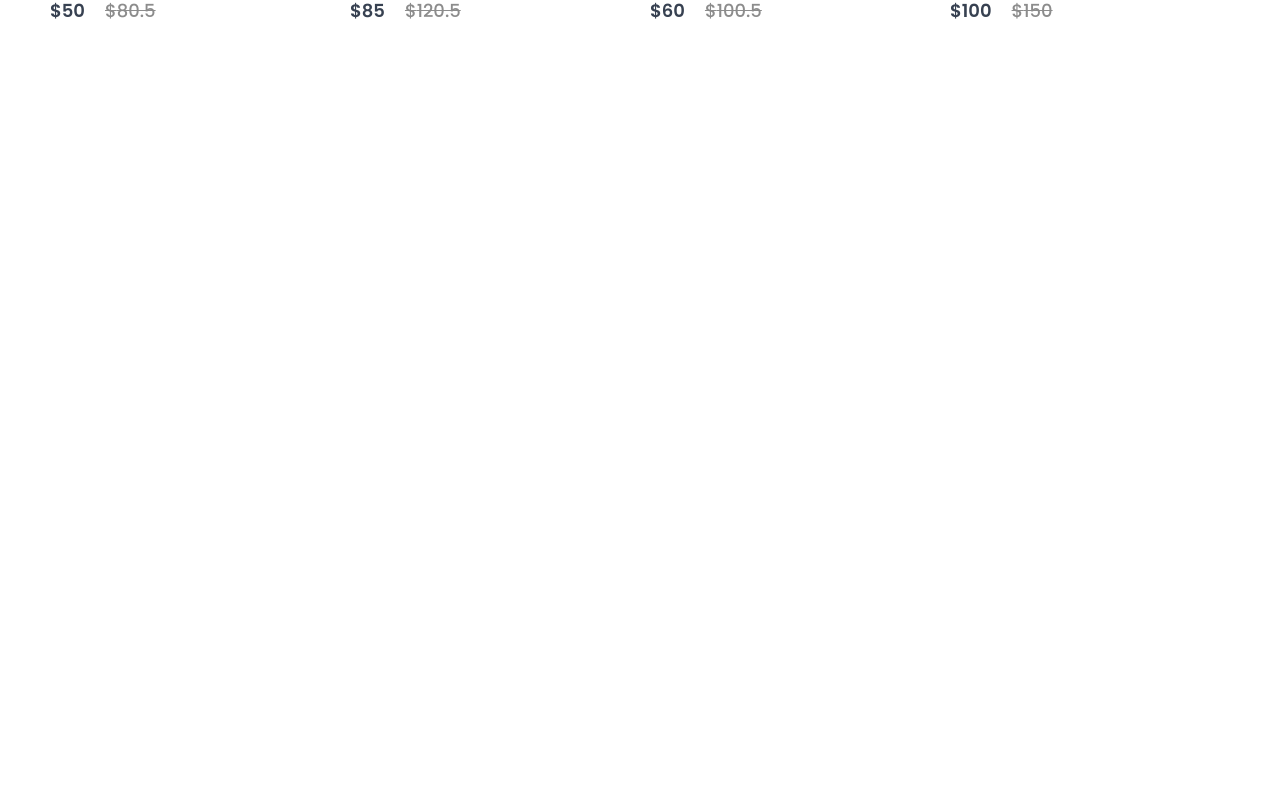
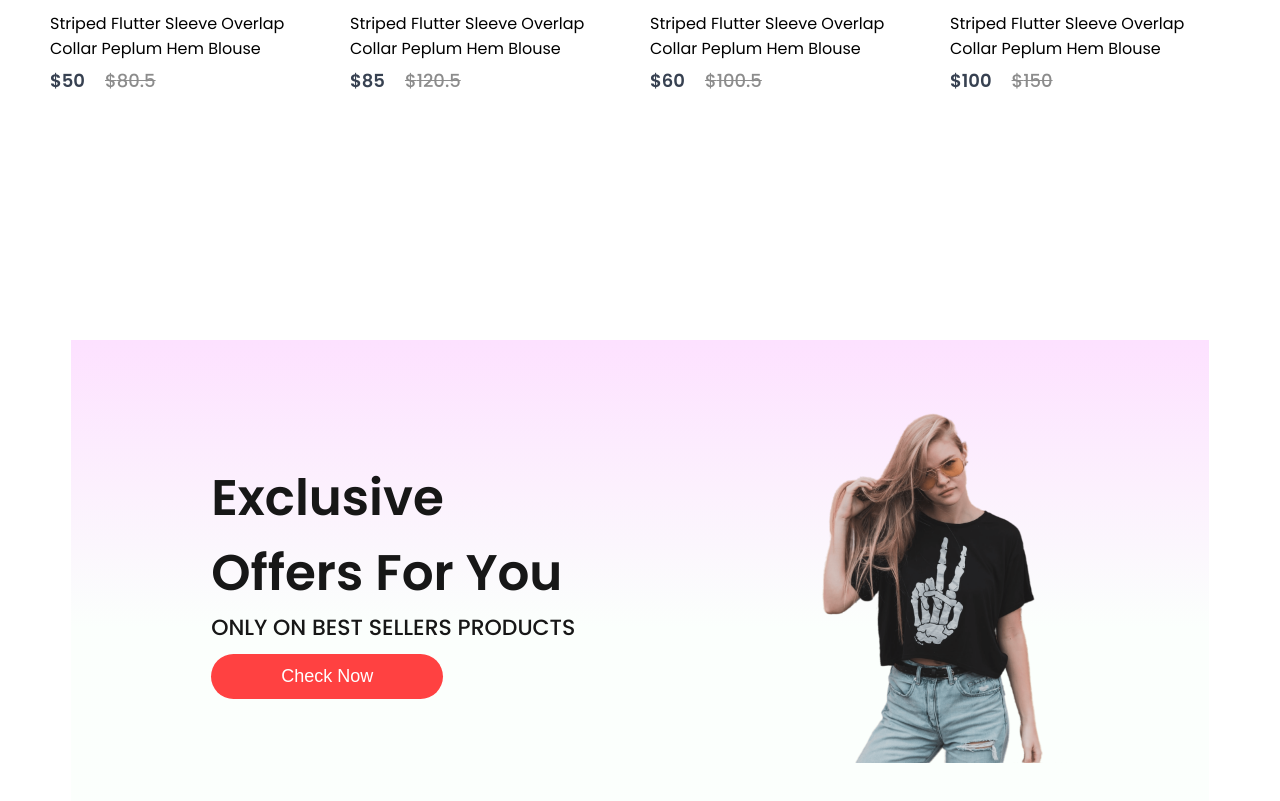
Before and after one commit to shahroz-ali750/React-Project, a React (Create React App) app: page / in a window 1280 px wide. Shown: the part 1147-1948 px from the top of the page. Before the commit the page ends 1347 px from the top, so only its background shows below. Built offline with nearby package versions, Linux system fonts and the light colour scheme.

Commit message:
offers component completed

```diff
--- a/src/Pages/Shop.jsx
+++ b/src/Pages/Shop.jsx
@@ -1,12 +1,14 @@
 import React from 'react'
 import { Banner } from '../components/Banner/Banner'
 import { Popular } from '../components/Popular/Popular'
+import Offers from '../components/Offers/Offers'
 
 export const Shop = () => {
   return (
     <div>
       <Banner/>
       <Popular/>
+      <Offers />
     </div>
   )
 }
--- /dev/null
+++ b/src/components/Offers/Offers.jsx
@@ -0,0 +1,18 @@
+import React from 'react'
+import './offers.css'
+import exclusive_image from '../Assets/exclusive_image.png'
+export default function Offers() {
+  return (
+    <div className='offers'>
+        <div className="offers-left">
+            <h1>Exclusive</h1>
+            <h1>Offers For You</h1>
+            <p>ONLY ON BEST SELLERS PRODUCTS</p>
+            <button>Check Now</button>
+        </div>
+        <div className="offers-right">
+            <img src={exclusive_image} alt="" />
+        </div>
+    </div>
+  )
+}
--- /dev/null
+++ b/src/components/Offers/offers.css
@@ -0,0 +1,47 @@
+.offers {
+    width: 67%;
+    height: 60vh;
+    display: flex;
+    margin: auto;
+    padding: 0px 140px;
+    background: linear-gradient(180deg, #fde1ff 0%, #e1ffea22 60%);
+    margin-top: 70px;
+    margin-bottom: 120px;
+}
+.offers-left {
+  flex: 1;
+  display: flex;
+  flex-direction: column;
+  justify-content: center;
+}
+.offers-left h1 {
+  color: #171717;
+  font-size: 50px;
+  font-weight: 600;
+}
+.offers-left p {
+  color: #171717;
+  font-size: 22px;
+  font-weight: 500;
+}
+.offers-left button {
+  width: 232px;
+  height: 45px;
+  border-radius: 25px;
+  background: #ff4141;
+  border: none;
+  color: #ffffff;
+  font-size: 18px;
+  font-weight: 500;
+  margin-top: 10px;
+  cursor: pointer;
+}
+.offers-right {
+  flex: 1;
+  display: flex;
+  align-items: center;
+  justify-content: flex-end;
+}
+.offers-right img {
+  width: 250px;
+}
--- a/src/components/Popular/popular.css
+++ b/src/components/Popular/popular.css
@@ -4,6 +4,7 @@
     align-items: center;
     gap: 10px;
     height: 90vh;
+    margin-top: 70px;
 }
 .popular h1{
     margin-top: 15px;
```
